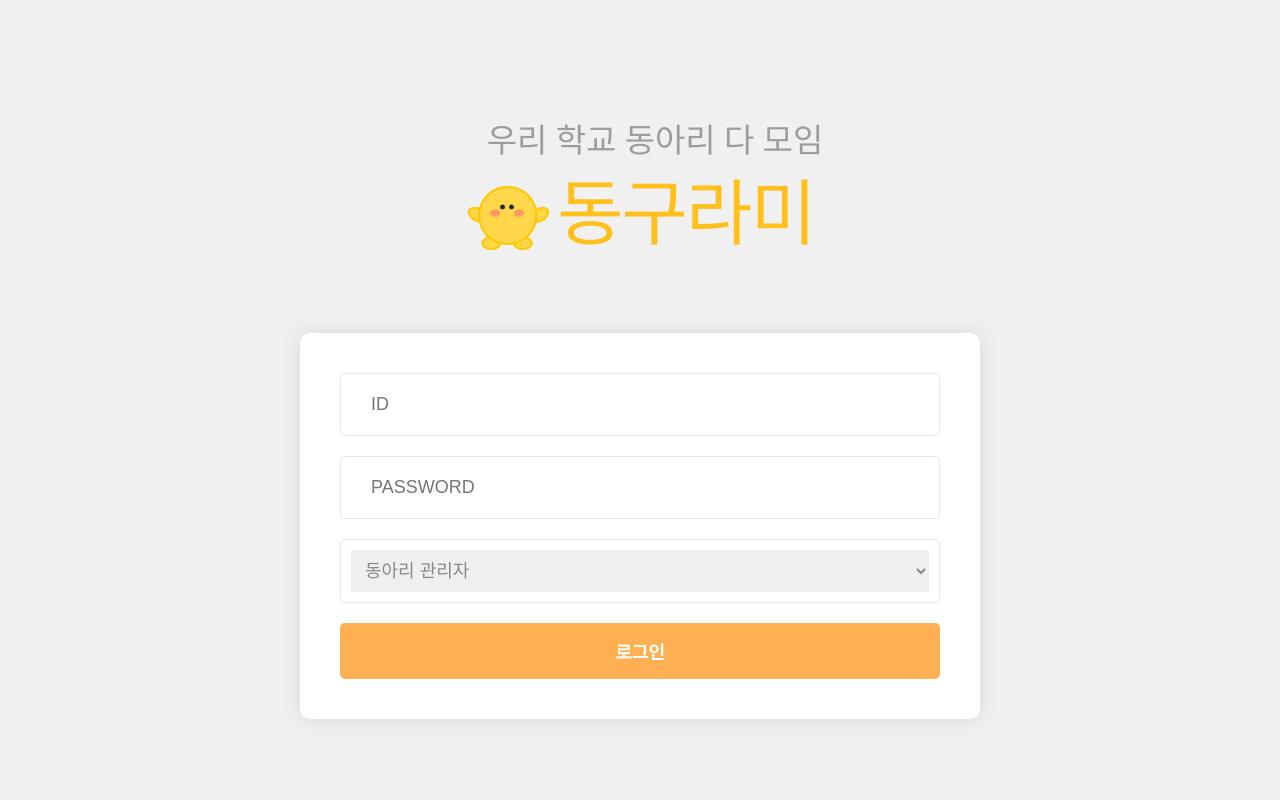
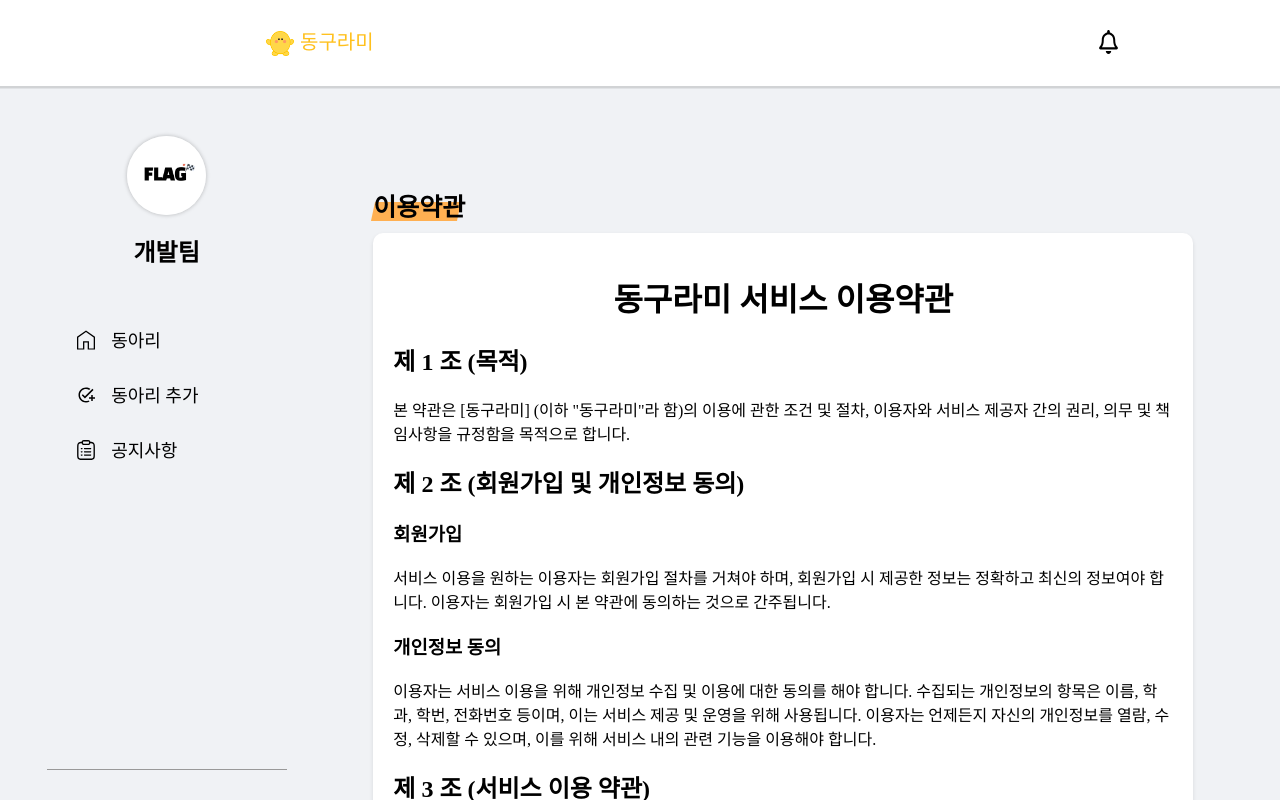
Before and after one commit to USW-Circle-Link/USW-Circle-Link-Web, a Vue app: page /AdminTermsOfUse in a window 1280 px wide. Before the commit this address led to /. Shown: the top 800 px of the page. Built offline with nearby package versions, Linux system fonts and the light colour scheme; no server answers.

Commit message:
밑줄 처리

```diff
--- a/src/components/Admin/AdminTermsOfUse.vue
+++ b/src/components/Admin/AdminTermsOfUse.vue
@@ -120,10 +120,26 @@ export default {
 
 /* 타이틀 스타일 */
 .title {
-  font-size: 24px;
+  color: black;
+  font-size: 25px;
   font-weight: bold;
-  margin-bottom: 20px;
-  color: #333;
+  margin-bottom: 10px;
+  position: relative; /* 상대 위치 설정 */
+  display: inline-block;
+  z-index: 1; /* 텍스트가 배경색 위에 오도록 설정 */
+}
+
+.title::after {
+  content: '';
+  position: absolute;
+  left: 0;
+  bottom: 2px; /* 텍스트 아래쪽 위치 조정 */
+  width: 10.5%;
+  height: 19px; /* 형광펜 두께 */
+  background-color: #FFB052;
+; /* 노란색 배경 */
+  z-index: -1; /* 텍스트 뒤에 위치하도록 설정 */
+  transform: skew(-12deg); /* 기울기 효과 추가 */
 }
 
 /* 공지사항 박스 설정 */
--- a/src/components/ClubLeader/NoticeClick.vue
+++ b/src/components/ClubLeader/NoticeClick.vue
@@ -232,6 +232,21 @@ export default {
   font-family: Pretendard;
   font-weight: 700;
   margin-bottom: 10px;
+  position: relative;
+  display: inline-block;
+  z-index: 1;
+}
+
+.notice-title::after {
+  content: '';
+  position: absolute;
+  left: 0;
+  bottom: 2px;
+  width: 100%; /* 텍스트 길이에 맞춰 자동으로 조정 */
+  height: 19px;
+  background-color: #FFB052;
+  z-index: -1;
+  transform: skew(-12deg);
 }
 
 .notice-meta {
--- a/src/components/ClubLeader/ProfileEdit.vue
+++ b/src/components/ClubLeader/ProfileEdit.vue
@@ -239,7 +239,7 @@ export default {
 
 <style scoped>
 .profile-edit-container {
-  padding-top: 50px;
+  padding-top: 40px;
   text-align: center;
   position: relative;
 }
@@ -248,8 +248,24 @@ export default {
   position: absolute;
   top: 20px;
   left: 20px;
+  font-size: 25px;
+  font-weight: bold;
+  display: inline-block;
+  z-index: 1; /* 텍스트가 배경색 위에 오도록 설정 */
 }
 
+.profile-title::after {
+  content: '';
+  position: absolute;
+  left: 0;
+  bottom: 2px; /* 텍스트 아래쪽 위치 조정 */
+  width: 102%;
+  height: 19px; /* 형광펜 두께 */
+  background-color: #FFB052;
+; /* 노란색 배경 */
+  z-index: -1; /* 텍스트 뒤에 위치하도록 설정 */
+  transform: skew(-12deg); /* 기울기 효과 추가 */
+}
 .profile-edit {
   display: flex;
   justify-content: center;
--- a/src/components/ClubLeader/TermsOfUse.vue
+++ b/src/components/ClubLeader/TermsOfUse.vue
@@ -101,6 +101,29 @@ export default {
 </script>
 
 <style scoped>
+.title {
+  color: black;
+  font-size: 25px;
+  font-weight: bold;
+  margin-bottom: 10px;
+  position: relative; /* 상대 위치 설정 */
+  display: inline-block;
+  z-index: 1; /* 텍스트가 배경색 위에 오도록 설정 */
+}
+
+.title::after {
+  content: '';
+  position: absolute;
+  left: 0;
+  bottom: 2px; /* 텍스트 아래쪽 위치 조정 */
+  width: 10.5%;
+  height: 19px; /* 형광펜 두께 */
+  background-color: #FFB052;
+; /* 노란색 배경 */
+  z-index: -1; /* 텍스트 뒤에 위치하도록 설정 */
+  transform: skew(-12deg); /* 기울기 효과 추가 */
+}
+
 
 /* 모든 요소에 박스 사이징 설정 */
 * {
--- a/src/components/ClubLeader/notice.vue
+++ b/src/components/ClubLeader/notice.vue
@@ -164,6 +164,28 @@ export default {
 
 
 <style scoped>
+.title {
+  color: black;
+  font-size: 25px;
+  font-weight: bold;
+  margin-bottom: 10px;
+  position: relative; /* 상대 위치 설정 */
+  display: inline-block;
+  z-index: 1; /* 텍스트가 배경색 위에 오도록 설정 */
+}
+
+.title::after {
+  content: '';
+  position: absolute;
+  left: 0;
+  bottom: 2px; /* 텍스트 아래쪽 위치 조정 */
+  width: 10.5%;
+  height: 19px; /* 형광펜 두께 */
+  background-color: #FFB052;
+; /* 노란색 배경 */
+  z-index: -1; /* 텍스트 뒤에 위치하도록 설정 */
+  transform: skew(-12deg); /* 기울기 효과 추가 */
+}
 
 /* 모든 요소에 박스 사이징 설정 */
 * {
--- a/src/router/index.js
+++ b/src/router/index.js
@@ -138,32 +138,32 @@ const router = createRouter({
     routes,
 });
 
-router.beforeEach((to, from, next) => {
-
-    if (to.matched.some(record => record.meta.requiresAuth)) {
-        if (!store.getters.isAuthenticated) {
-
-            next({ name: 'login' });
-        } else if (to.matched.some(record => record.meta.requiresAdmin)) {
-
-            if (store.getters.role !== 'ADMIN') {
-                next({ name: 'login' });
-            } else {
-                next();
-            }
-        } else if (to.matched.some(record => record.meta.requiresLeader)) {
-
-            if (store.getters.role !== 'LEADER') {
-                next({ name: 'login' });
-            } else {
-                next();
-            }
-        } else {
-            next();
-        }
-    } else {
-        next();
-    }
-});
+// router.beforeEach((to, from, next) => {
+//
+//     if (to.matched.some(record => record.meta.requiresAuth)) {
+//         if (!store.getters.isAuthenticated) {
+//
+//             next({ name: 'login' });
+//         } else if (to.matched.some(record => record.meta.requiresAdmin)) {
+//
+//             if (store.getters.role !== 'ADMIN') {
+//                 next({ name: 'login' });
+//             } else {
+//                 next();
+//             }
+//         } else if (to.matched.some(record => record.meta.requiresLeader)) {
+//
+//             if (store.getters.role !== 'LEADER') {
+//                 next({ name: 'login' });
+//             } else {
+//                 next();
+//             }
+//         } else {
+//             next();
+//         }
+//     } else {
+//         next();
+//     }
+// });
 
 export default router;
```
